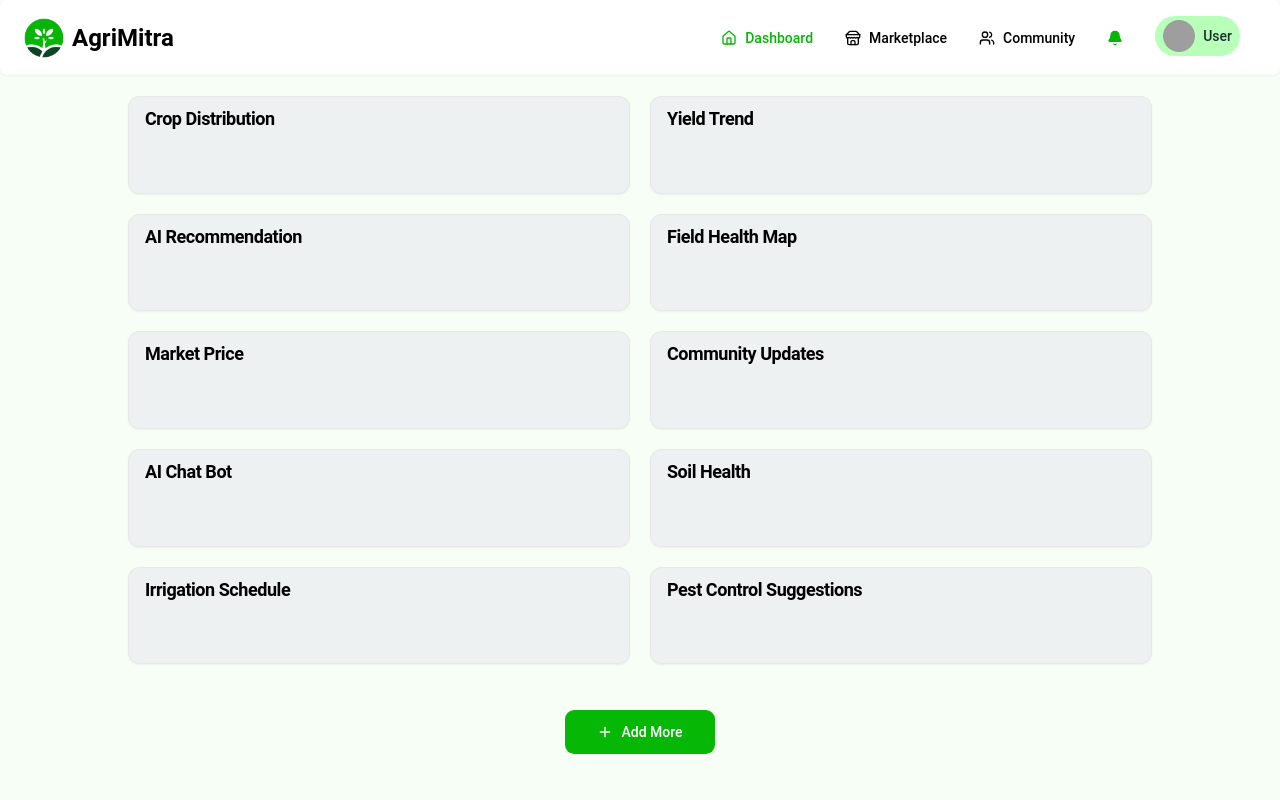
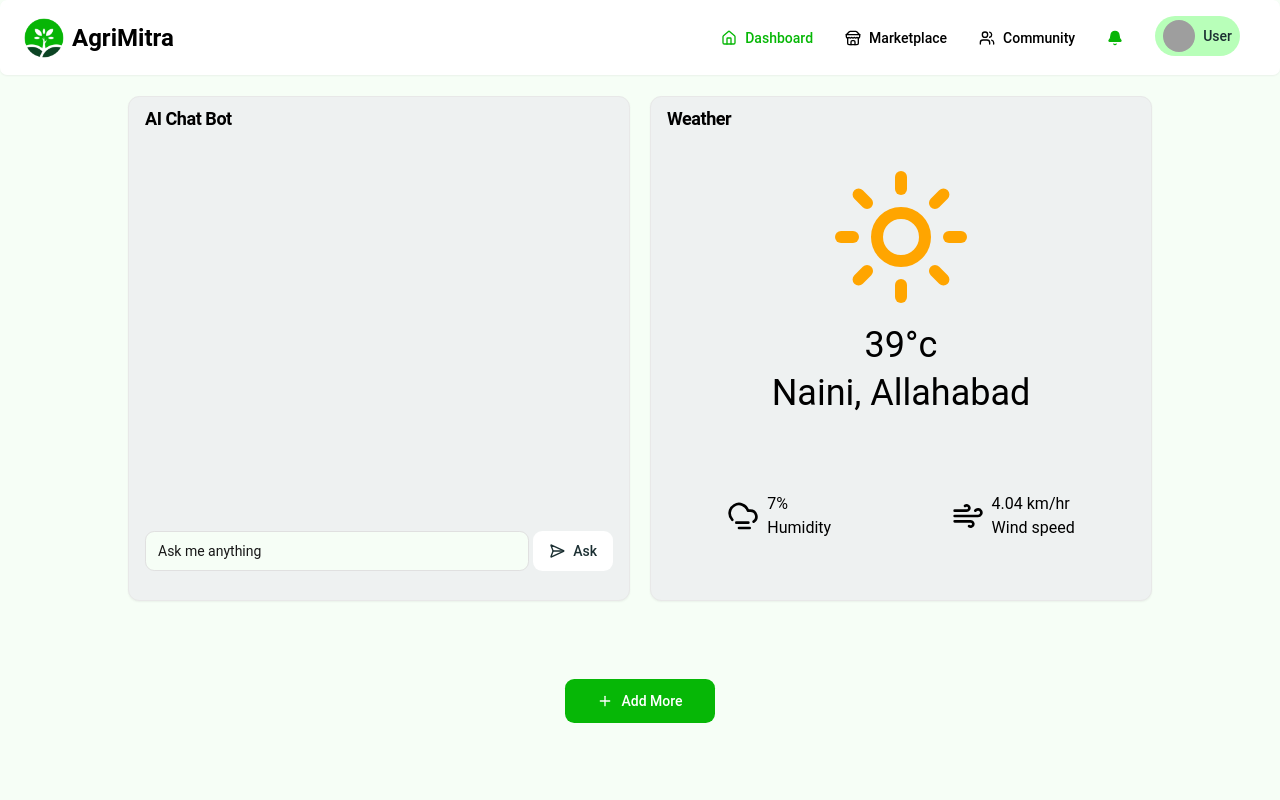
Before and after one commit to Basharkhan7776/AgriMitra, a React (Vite) app in the folder web/: page /dashboard in a window 1280 px wide. Shown: the top 800 px of the page. Built offline with nearby package versions, Linux system fonts and the light colour scheme; no server answers; sample sign-in values are in the browser's storage; grey boxes are pictures that could not be loaded.

Commit message:
Enhance Dashboard with AI Chat Bot and Weather components; add checkboxes for widget visibility

```diff
--- a/web/src/pages/Dashboard.tsx
+++ b/web/src/pages/Dashboard.tsx
@@ -3,20 +3,34 @@ import { FooterMain } from "@/components/footer"
 import { NavBarDash } from "@/components/navBar"
 import { Card, CardTitle } from "@/components/ui/card"
 import { Button } from "@/components/ui/button"
-import { PlusIcon } from "lucide-react"
+import { CloudFog, PlusIcon, SendHorizonal, Sun, Wind } from "lucide-react"
 import { DashSidebar } from "@/components/app-sidebar"
 import { Dialog, DialogContent, DialogHeader, DialogTitle, DialogTrigger, } from "@/components/ui/dialog"
+import { Checkbox } from "@/components/ui/checkbox"
+import { Label } from "@/components/ui/label"
+import { Input } from "@/components/ui/input"
 
 
 
 
 export default function Dashboard() {
   const [toggle, setToggle] = useState(false);
+  const [open, setOpen] = useState<Record<string, boolean>>({
+    CropDistribution: false,
+    YieldTrend: false,
+    AiRecommendation: false,
+    FieldHealthMap: false,
+    MarketPrice: false,
+    CommunityUpdates: false,
+    SoilHealth: false,
+    IrrigationSchedule: false,
+    PestControlSuggestions: false,
+  });
 
 
 
   return (
-    <div className="w-full h-screen">
+    <div className="w-full min-h-screen">
       <DashSidebar
         toggle={toggle}
         setToggle={setToggle}
@@ -27,34 +41,75 @@ export default function Dashboard() {
         setToggle={setToggle}
       />
       <div className="min-h-screen w-full flex flex-col lg:grid lg:grid-cols-2 gap-5 pt-24 py-5 px-[6%] md:px-[15%] lg:px-[10%]">
-        <Card id="CropDistribution" className="p-2 px-4">
+        <Card id="AiChatBot" className="p-2 px-4 min-h-[390px]">
+          <CardTitle className="text-lg font-semibold">AI Chat Bot</CardTitle>
+          <div className="h-[90%] flex flex-col gap-2 justify-between">
+            <div className="">
+
+            </div>
+            <div className="flex gap-1 items-center justify-center">
+              <Input placeholder="Ask me anything" className=""/>
+              <Button className="" variant={"secondary"}><SendHorizonal/> Ask</Button>
+            </div>
+          </div>
+        </Card>
+
+        <Card id="Weather" className="p-2 px-4 min-h-[390px]">
+          <CardTitle className="text-lg font-semibold">Weather</CardTitle>
+          <div className="w-full h-[90%] flex flex-col gap-4 justify-around items-center">
+            <div className="flex flex-col gap-4 items-center justify-center">
+              <div><Sun stroke="orange" className="h-36 w-36"/></div>
+              <div className="flex flex-col gap-2">
+                <h1 className="text-4xl text-center">39°c</h1>
+                <h1 className="text-4xl text-center">Naini, Allahabad</h1>
+              </div>
+            </div>
+            <div className="flex w-full justify-around items-center">
+              <div className="flex items-center gap-2">
+                <div><CloudFog className="h-8 w-8"/></div>
+                <div>
+                  <h1>7%</h1>
+                  <h1>Humidity</h1>
+                </div>
+              </div>
+              <div className="flex items-center gap-2">
+                <div><Wind className="h-8 w-8"/></div>
+                <div>
+                  <h1>4.04 km/hr</h1>
+                  <h1>Wind speed</h1>
+                </div>
+              </div>
+            </div>
+          </div>
+        </Card>
+
+        {/* Statable wigets or cards */}
+
+        <Card id="CropDistribution" className={`${!(open.CropDistribution) && "hidden"} p-2 min-h-[390px] px-4`}>
           <CardTitle className="text-lg font-semibold">Crop Distribution</CardTitle>
         </Card>
-        <Card id="YieldTrend" className="p-2 px-4">
+        <Card id="YieldTrend" className={`${!(open.YieldTrend) && "hidden"} p-2 px-4 min-h-[390px]`}>
           <CardTitle className="text-lg font-semibold">Yield Trend</CardTitle>
         </Card>
-        <Card id="AiRecommendation" className="p-2 px-4">
+        <Card id="AiRecommendation" className={`${!(open.AiRecommendation) && "hidden"} p-2 px-4 min-h-[390px]`}>
           <CardTitle className="text-lg font-semibold">AI Recommendation</CardTitle>
         </Card>
-        <Card id="FieldHealthMap" className="p-2 px-4">
+        <Card id="FieldHealthMap" className={`${!(open.FieldHealthMap) && "hidden"} p-2 px-4 min-h-[390px]`}>
           <CardTitle className="text-lg font-semibold">Field Health Map</CardTitle>
         </Card>
-        <Card id="MarketPrice" className="p-2 px-4">
+        <Card id="MarketPrice" className={`${!(open.Marketplace) && "hidden"} p-2 px-4 min-h-[390px]`}>
           <CardTitle className="text-lg font-semibold">Market Price</CardTitle>
         </Card>
-        <Card id="CommunityUpdates" className="p-2 px-4">
+        <Card id="CommunityUpdates" className={`${!(open.CommunityUpdates) && "hidden"} p-2 px-4 min-h-[390px]`}>
           <CardTitle className="text-lg font-semibold">Community Updates</CardTitle>
         </Card>
-        <Card id="AiChatBot" className="p-2 px-4">
-          <CardTitle className="text-lg font-semibold">AI Chat Bot</CardTitle>
-        </Card>
-        <Card id="SoilHealth" className="p-2 px-4">
+        <Card id="SoilHealth" className={`${!(open.SoilHealth) && "hidden"} p-2 px-4 min-h-[390px]`}>
           <CardTitle className="text-lg font-semibold">Soil Health</CardTitle>
         </Card>
-        <Card id="IrrigationSchedule" className="p-2 px-4">
+        <Card id="IrrigationSchedule" className={`${!(open.IrrigationSchedule) && "hidden"} p-2 px-4 min-h-[390px]`}>
           <CardTitle className="text-lg font-semibold">Irrigation Schedule</CardTitle>
         </Card>
-        <Card id="PestControlSuggestions" className="p-2 px-4">
+        <Card id="PestControlSuggestions" className={`${!(open.PestControlSuggestions) && "hidden"} p-2 px-4 min-h-[390px]`}>
           <CardTitle className="text-lg font-semibold">Pest Control Suggestions</CardTitle>
         </Card>
         <div className="col-span-2 flex justify-center items-center">
@@ -65,8 +120,66 @@ export default function Dashboard() {
             <DialogContent>
               <DialogHeader>
                 <DialogTitle>Here You can add more Cards/Widgets</DialogTitle>
-
               </DialogHeader>
+              <div className="flex flex-wrap gap-5 items-center">
+                <div className="flex gap-5 items-center">
+                  <Checkbox
+                    checked={open.CropDistribution}
+                    onCheckedChange={(checked) => setOpen(prev => ({ ...prev, CropDistribution: checked === true }))}
+                    className="h-6 w-6"
+                  />
+                  <Label className="text-lg">Crop Distribution</Label>
+                </div>
+                <div className="flex gap-5 items-center">
+                  <Checkbox
+                    checked={open.YieldTrend}
+                    onCheckedChange={(checked) => setOpen(prev => ({ ...prev, YieldTrend: checked === true }))}
+                    className="h-6 w-6" />
+                  <Label className="text-lg">Yield Trend</Label>
+                </div>
+                <div className="flex gap-5 items-center">
+                  <Checkbox
+                    checked={open.AiRecommendation}
+                    onCheckedChange={(checked) => setOpen(prev => ({ ...prev, AiRecommendation: checked === true }))}
+                    className="h-6 w-6" />
+                  <Label className="text-lg">AI Recommendation</Label>
+                </div>
+                <div className="flex gap-5 items-center">
+                  <Checkbox
+                    checked={open.FieldHealthMap}
+                    onCheckedChange={(checked) => setOpen(prev => ({ ...prev, FieldHealthMap: checked === true }))}
+                    className="h-6 w-6" />
+                  <Label className="text-lg">Field Health Map</Label>
+                </div>
+                <div className="flex gap-5 items-center">
+                  <Checkbox
+                    checked={open.CommunityUpdates}
+                    onCheckedChange={(checked) => setOpen(prev => ({ ...prev, CommunityUpdates: checked === true }))}
+                    className="h-6 w-6" />
+                  <Label className="text-lg">Community Updates</Label>
+                </div>
+                <div className="flex gap-5 items-center">
+                  <Checkbox
+                    checked={open.SoilHealth}
+                    onCheckedChange={(checked) => setOpen(prev => ({ ...prev, SoilHealth: checked === true }))}
+                    className="h-6 w-6" />
+                  <Label className="text-lg">Soil Health</Label>
+                </div>
+                <div className="flex gap-5 items-center">
+                  <Checkbox
+                    checked={open.IrrigationSchedule}
+                    onCheckedChange={(checked) => setOpen(prev => ({ ...prev, IrrigationSchedule: checked === true }))}
+                    className="h-6 w-6" />
+                  <Label className="text-lg">Irrigation Schedule</Label>
+                </div>
+                <div className="flex gap-5 items-center">
+                  <Checkbox
+                    checked={open.PestControlSuggestions}
+                    onCheckedChange={(checked) => setOpen(prev => ({ ...prev, PestControlSuggestions: checked === true }))}
+                    className="h-6 w-6" />
+                  <Label className="text-lg">Pest Control</Label>
+                </div>
+              </div>
             </DialogContent>
           </Dialog>
         </div>
```
